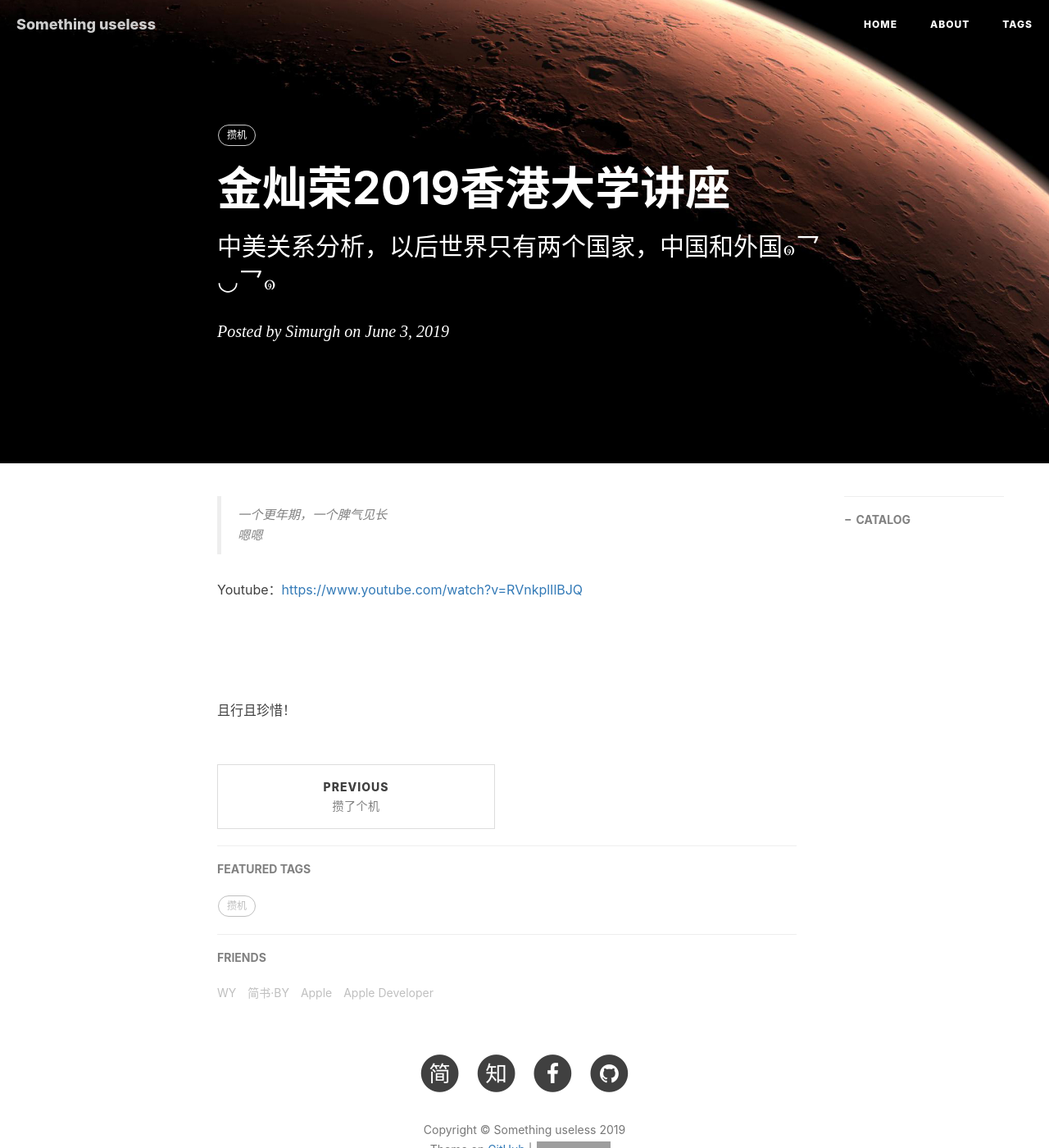
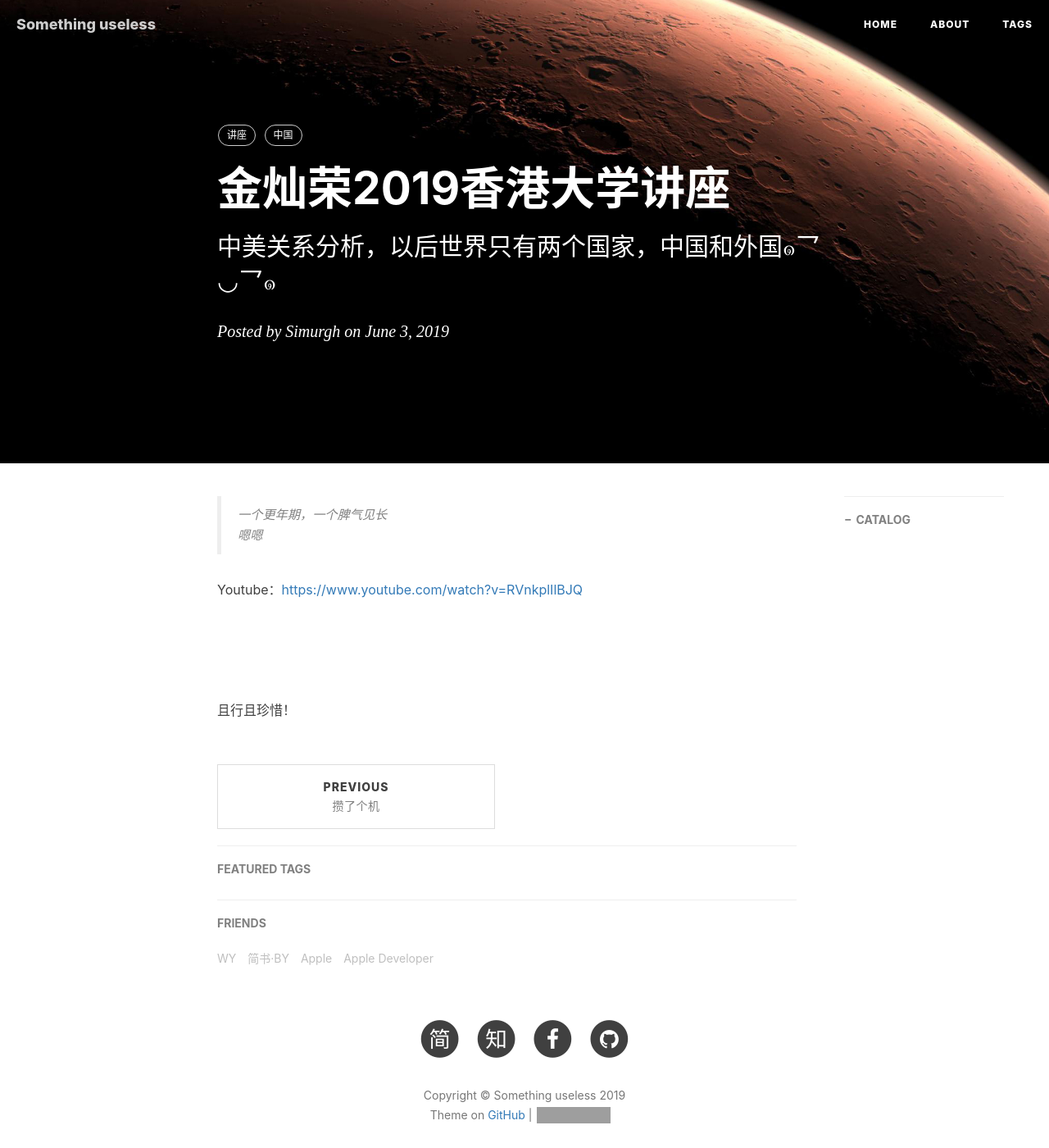
Before and after one commit to SimurghV/myblog, a Jekyll site: the page built from _posts/2019-06-03-金灿荣2019香港大学讲座.md, in a window 1280 px wide and 1400 px high. Shown: the whole window at 82% size. Built offline with Jekyll 4.4.1, drawn with Linux system fonts in a browser that asks for light colours; nearby versions of some CDN libraries; comment, search, counter and statistics services are not loaded; grey boxes are pictures that could not be loaded.

Commit message:
Update 2019-06-03-金灿荣2019香港大学讲座.md

```diff
--- a/_posts/2019-06-03-金灿荣2019香港大学讲座.md
+++ b/_posts/2019-06-03-金灿荣2019香港大学讲座.md
@@ -7,7 +7,8 @@ author:     Simurgh
 header-img: img/mars_nasa.jpg
 catalog: true
 tags:
-    - 攒机
+    - 讲座
+    - 中国
 typora-root-url: ..\img\190603
 ---
 
```
